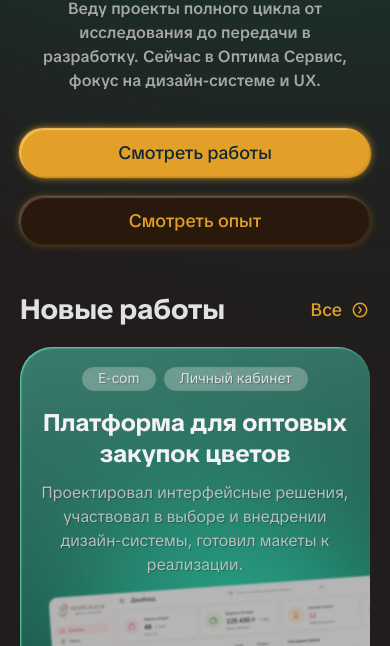
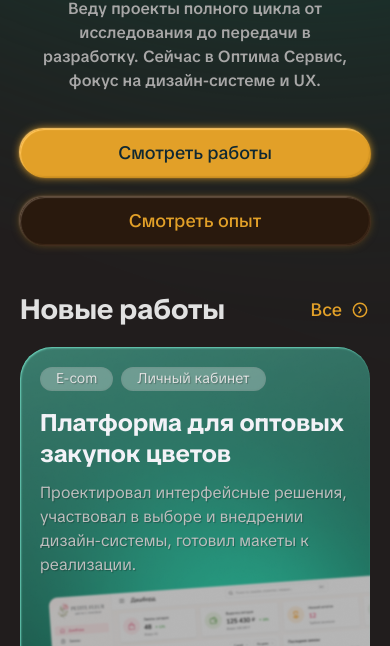
Before and after one commit to alnat2/nps, a website: page index.html in a window 390 px wide. Shown: the part 454-1100 px from the top of the page. Drawn offline with Linux system fonts and the light colour scheme.

Commit message:
Align case card text to the left on mobile according to updated Figma component

```diff
--- a/style.css
+++ b/style.css
@@ -2108,7 +2108,7 @@ main > section {
 
   .case-content {
     width: 100%;
-    align-items: center;
+    align-items: flex-start;
   }
 
   .case-card .tag {
@@ -2118,8 +2118,8 @@ main > section {
 
   .case-text {
     width: 100%;
-    align-items: center;
-    text-align: center;
+    align-items: flex-start;
+    text-align: left;
   }
 
   .case-text h3,
```
